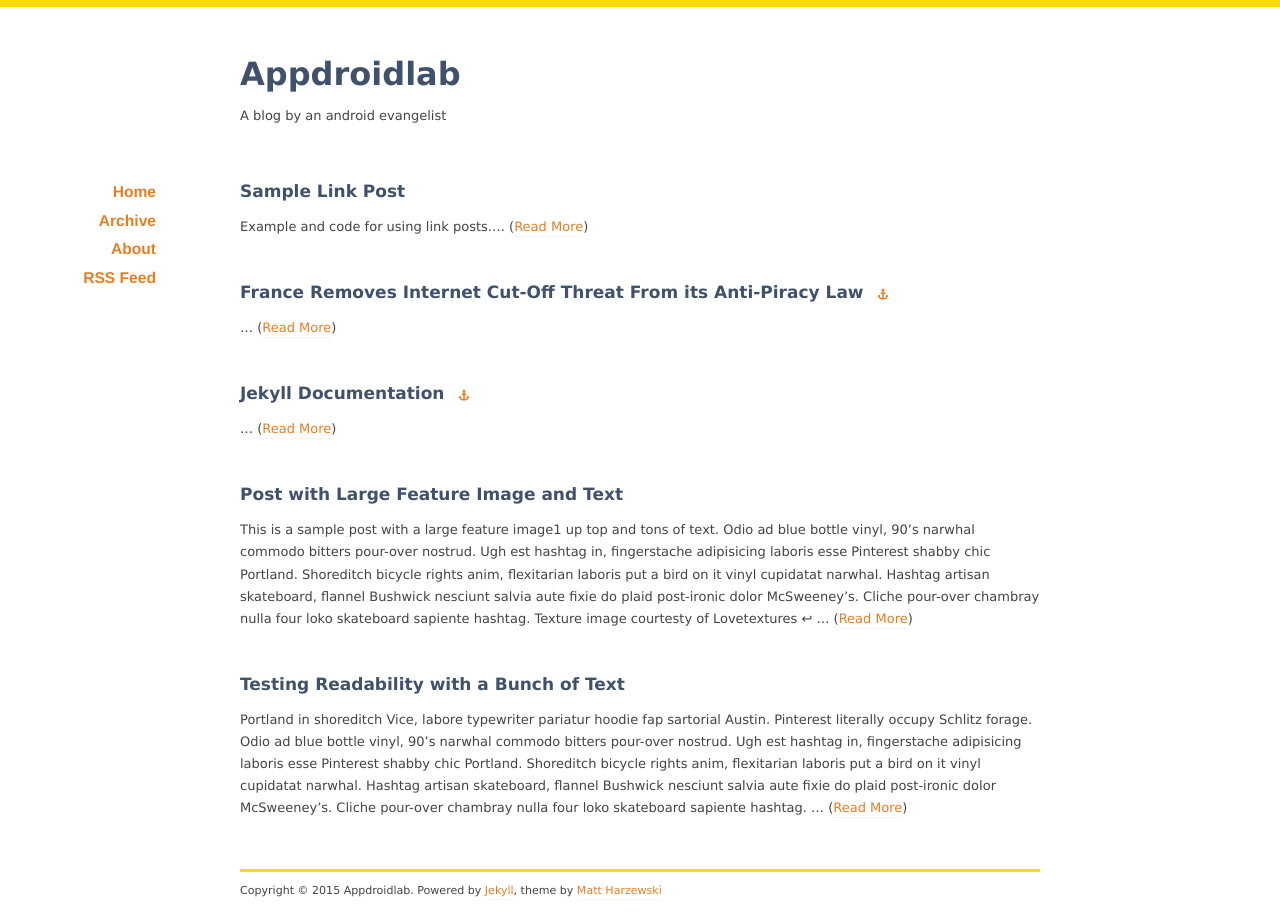
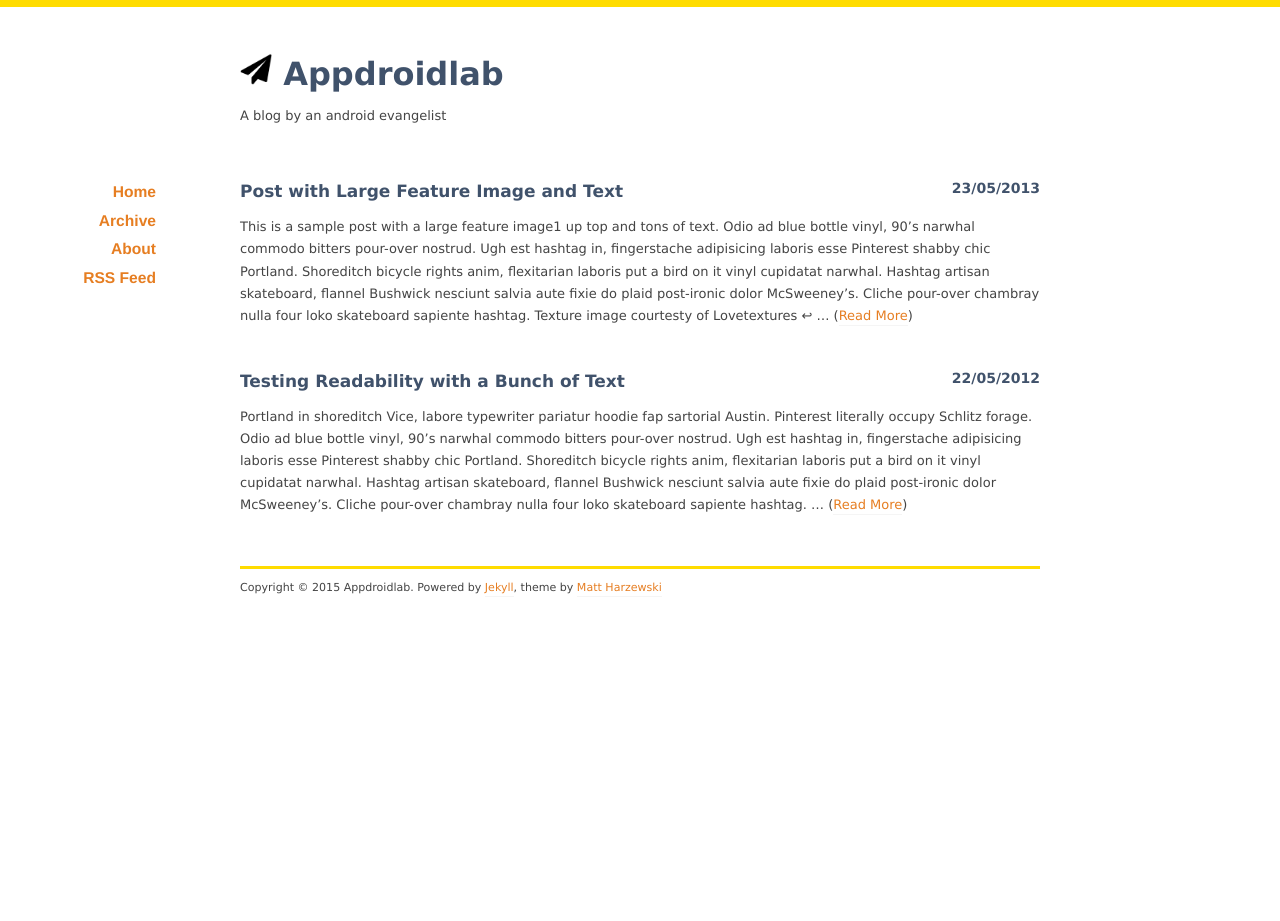
Before and after one commit to appdroidlab/appdroidlab.github.io, a Jekyll site: the page built from index.html, in a window 1280 px wide. Built offline with Jekyll 4.4.1, drawn with Linux system fonts in a browser that asks for light colours; nearby versions of some CDN libraries; the list of posts is cut into pages by our own code; after the commit the page ends 900 px from its top, so only the background shows below that.

```diff
--- a/_layouts/default.html
+++ b/_layouts/default.html
@@ -20,7 +20,7 @@
 
 
   <header id="header">
-    <h1><a href="/">{{ site.name }}</a></h1>
+    <h1><img src="/images/logo.png" width="32" height="32"/>&nbsp;<a href="/">{{ site.name }}</a></h1>
     <p>{{ site.description }}</p>
   </header>
 
--- a/_layouts/post.html
+++ b/_layouts/post.html
@@ -9,10 +9,10 @@ layout: default
 			<a class="anchor" href="{{ page.url }}"><i class="icon-anchor"></i></a>
 		</h1>
 	{% else %}
-		<h1><a href="{{ page.url }}">{{ page.title }}</a></h1>
+		<div style="clear: both"><h1 style="float: left"><a href="{{ post.url }}">{{ page.title }}</a></h1><h3 style="float: right">{{ page.date | date: "%d/%m/%Y" }}</h3></div>
 	{% endif %}
 
-	<div class="post-content">{{ content }}</div>
+	<div class="post-content" style="clear: both">{{ content }}</div>
 
 	<p class="meta">Posted on <span class="postdate">{{ page.date | date: "%b %d, %Y" }}</span></p>
 
--- a/_posts/2013-06-05-france-removes-internet-cut-off.markdown
+++ /dev/null
@@ -1,6 +0,0 @@
----
-layout: post
-title:  "France Removes Internet Cut-Off Threat From its Anti-Piracy Law"
-date:   2013-06-05 20:33:11
-external-url: http://arstechnica.com/tech-policy/2013/06/france-removes-internet-cut-off-threat-from-its-anti-piracy-law/
----
--- a/_posts/2013-06-05-jekyll-documentation.markdown
+++ /dev/null
@@ -1,6 +0,0 @@
----
-layout: post
-title:  "Jekyll Documentation"
-date:   2013-06-05 20:03:11
-external-url: http://jekyllrb.com/docs/home/
----
--- a/archives/index.html
+++ b/archives/index.html
@@ -13,7 +13,7 @@ title: Archives
 					<a class="anchor" href="{{ post.url }}"><i class="icon-anchor"></i></a>
 				</h1>
 			{% else %}
-				<h1><a href="{{ post.url }}">{{ post.title }}</a></h1>
+				<div style="clear: both"><h3 style="float: left">{{ post.date | date: "%d/%m/%Y" }} &nbsp;&nbsp;&nbsp;&nbsp;&nbsp;</h3><h1 style="float: left"><a href="{{ post.url }}">{{ post.title }}</a></h1>
 			{% endif %}
 		</article>
 	{% endfor %}
--- a/index.html
+++ b/index.html
@@ -13,10 +13,10 @@ title: Appdroidlab
 				<a class="anchor" href="{{ post.url }}"><i class="icon-anchor"></i></a>
 			</h1>
 		{% else %}
-			<h1><a href="{{ post.url }}">{{ post.title }}</a></h1>
+			<div style="clear: both"><h1 style="float: left"><a href="{{ post.url }}">{{ post.title }}</a></h1><h3 style="float: right">{{ post.date | date: "%d/%m/%Y" }}</h3></div>
 		{% endif %}
 
-	<p class="post-excerpt">{{ post.excerpt | strip_html }}&hellip; (<a href="{{ post.url }}">Read More</a>)</p>
+	<div style="clear: both"><p class="post-content">{{ post.excerpt | strip_html }}&hellip; (<a href="{{ post.url }}">Read More</a>)</p></div>
 
 
 	</article>
```
Also changed, not shown: _posts/2013-08-12-sample-link-post.md (deleted, +0 -14 lines), images/logo.png (added).
